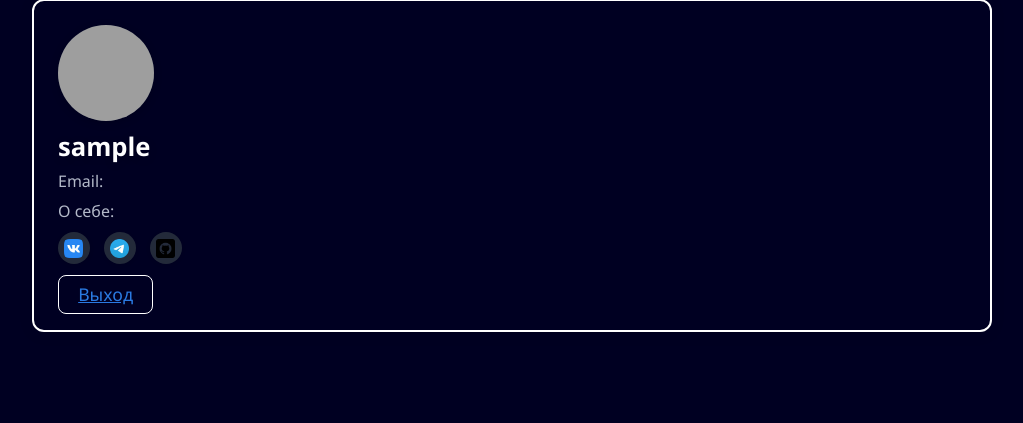
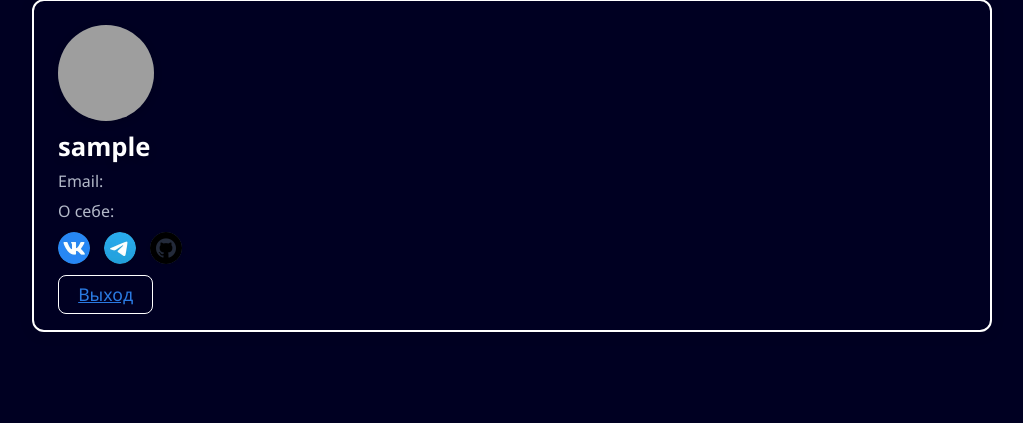
Before and after one commit to Verefer/WebElementsLab.ru, a PHP site: page /pages/profile.php in a window 1280 px wide. Shown: the part 114-537 px from the top of the page, without its empty margins (128-1151 px from the left). Run offline with PHP 8.4, Linux system fonts and the light colour scheme; the visitor is signed in with stand-in values (Sample User, id 1); data that the repository does not hold is empty; a stand-in replaces the project's code that opens the database connection; grey boxes are pictures that could not be loaded.

Commit message:
Обновить стили страницы профиля: улучшить эффекты при наведении и фокусе на социальных иконках, добавить новые стили для фона и трансформации

```diff
--- a/assets/css/pages/profile.css
+++ b/assets/css/pages/profile.css
@@ -42,22 +42,45 @@
 	display: inline-block;
 	background: #232a3a;
 	border-radius: 50%;
-	transition: box-shadow 0.2s, background 0.2s;
+	transition: box-shadow 0.22s, background 0.22s, transform 0.18s;
 	box-shadow: 0 1px 4px rgba(0, 0, 0, 0.1);
+	overflow: hidden;
+	position: relative;
+	padding: 0;
+}
+.profile-social::before {
+	content: '';
+	display: block;
+	width: 100%;
+	height: 100%;
 	background-position: center;
 	background-repeat: no-repeat;
-	background-size: 60%;
+	background-size: cover;
+	border-radius: 50%;
+	position: absolute;
+	top: 0;
+	left: 0;
+	z-index: 1;
 }
-.profile-social.vk {
+.profile-social.vk::before {
 	background-image: url('/assets/img/vk-social.webp');
 }
-.profile-social.tg {
+.profile-social.tg::before {
 	background-image: url('/assets/img/tg-social.webp');
 }
-.profile-social.gh {
+.profile-social.gh::before {
 	background-image: url('/assets/img/gh-social.webp');
 }
-.profile-social:hover {
+.profile-social:hover,
+.profile-social:focus {
 	background: #2a7ae2;
+	box-shadow: 0 4px 16px rgba(42, 122, 226, 0.22),
+		0 1.5px 8px rgba(0, 0, 0, 0.13);
+	transform: scale(1.12);
+	outline: none;
+}
+.profile-social:active {
+	background: #174a8c;
 	box-shadow: 0 2px 8px rgba(42, 122, 226, 0.18);
+	transform: scale(0.96);
 }
```
